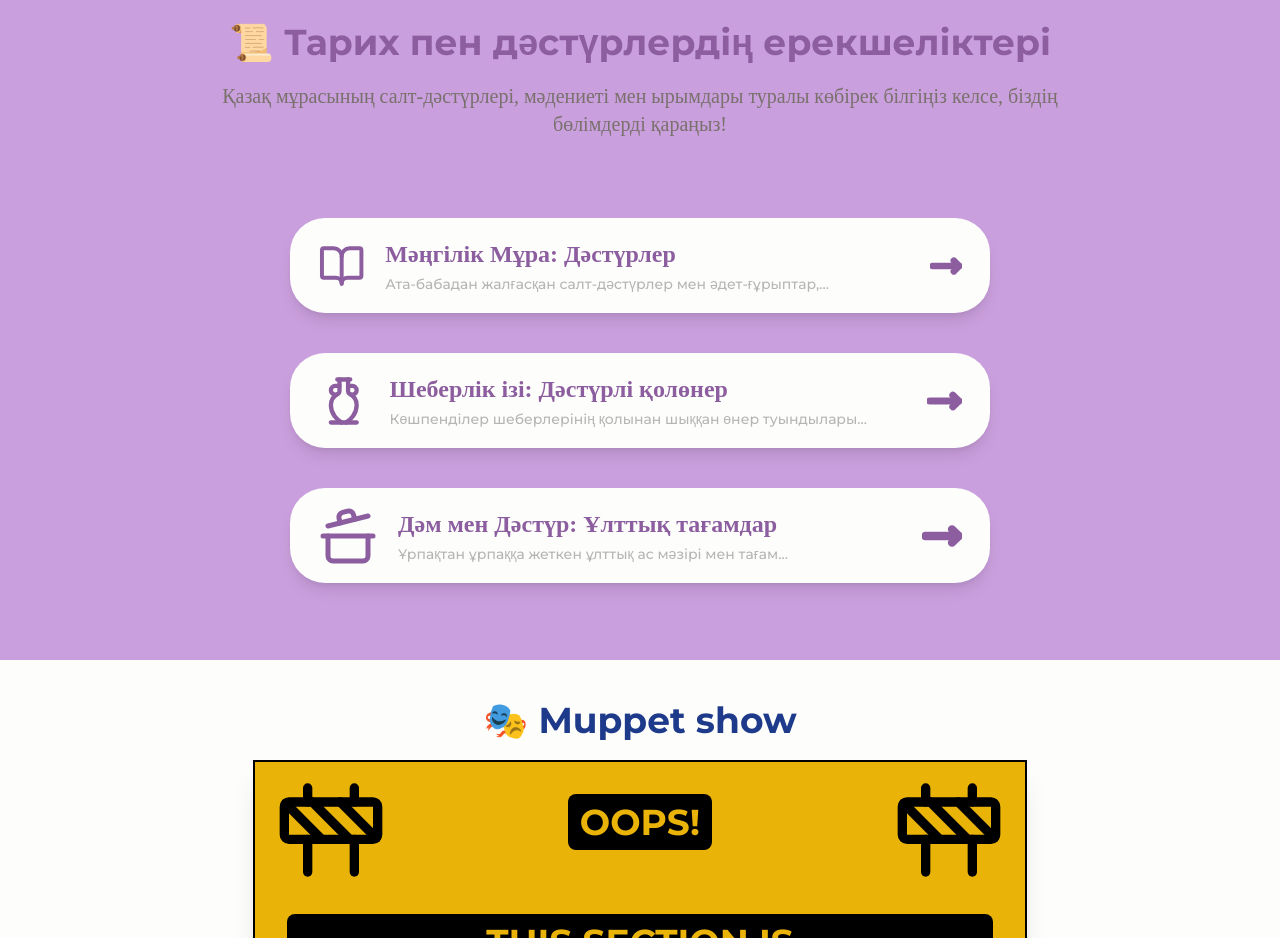
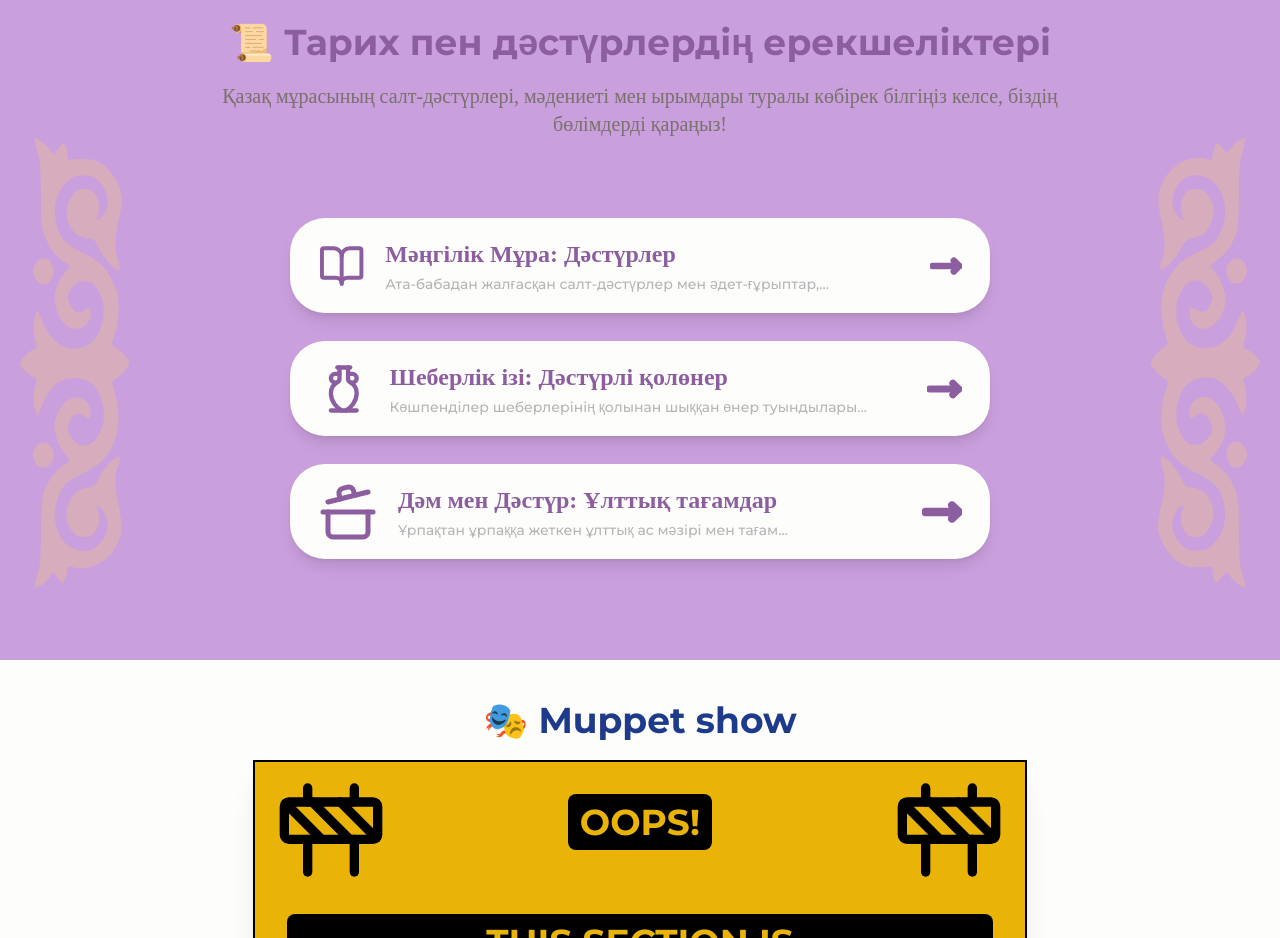
Before and after one commit to etok1/korkem-tamyr, a React (Vite) app: page / in a window 1280 px wide. Shown: the part 3520-4458 px from the top of the page. Built offline with nearby package versions, Linux system fonts and the light colour scheme; a web font is replaced by a local one.

Commit message:
changed bg for one component

```diff
--- a/src/pages/Home.tsx
+++ b/src/pages/Home.tsx
@@ -16,6 +16,7 @@
 import { useEffect, useState } from 'react';
 import MyModal from '../components/Modal';
 import ModalContentComp from '../components/ModalContentComp';
+import tradKzIcon from '../assets/svg/tradKzIcon.svg'
 
 const games = [
   {
@@ -41,7 +42,7 @@
 const history: historyType[] = [
   {
     icon: (
-<svg xmlns="http://www.w3.org/2000/svg" className='w-12 h-12 xs:w-10 xs:h-10 sm:w-14 sm:h-14 lg:w-[60px] lg:h-[60px]' viewBox="0 0 24 24" fill="none" stroke="#8C5E9F" strokeWidth="2" strokeLinecap="round" strokeLinejoin="round"><path d="M12 7v14"/><path d="M3 18a1 1 0 0 1-1-1V4a1 1 0 0 1 1-1h5a4 4 0 0 1 4 4 4 4 0 0 1 4-4h5a1 1 0 0 1 1 1v13a1 1 0 0 1-1 1h-6a3 3 0 0 0-3 3 3 3 0 0 0-3-3z"/></svg>
+<svg xmlns="http://www.w3.org/2000/svg" className='w-12 h-12  sm:w-14 sm:h-14 lg:w-[60px] lg:h-[60px]' viewBox="0 0 24 24" fill="none" stroke="#8C5E9F" strokeWidth="2" strokeLinecap="round" strokeLinejoin="round"><path d="M12 7v14"/><path d="M3 18a1 1 0 0 1-1-1V4a1 1 0 0 1 1-1h5a4 4 0 0 1 4 4 4 4 0 0 1 4-4h5a1 1 0 0 1 1 1v13a1 1 0 0 1-1 1h-6a3 3 0 0 0-3 3 3 3 0 0 0-3-3z"/></svg>
     ),
     heading: 'Мәңгілік Мұра: Дәстүрлер',
     text: 'Ата-бабадан жалғасқан салт-дәстүрлер мен әдет-ғұрыптар, ұрпаққа рухани байлық сыйлайды.',
@@ -49,14 +50,14 @@
   },
   {
     icon: (
-<svg xmlns="http://www.w3.org/2000/svg" className='w-12 h-12 xs:w-10 xs:h-10 sm:w-14 sm:h-14 lg:w-[60px] lg:h-[60px]'   viewBox="0 0 24 24" fill="none" stroke="#8C5E9F" stroke-width="2" stroke-linecap="round" stroke-linejoin="round"><path d="M10 2v5.632c0 .424-.272.795-.653.982A6 6 0 0 0 6 14c.006 4 3 7 5 8"/><path d="M10 5H8a2 2 0 0 0 0 4h.68"/><path d="M14 2v5.632c0 .424.272.795.652.982A6 6 0 0 1 18 14c0 4-3 7-5 8"/><path d="M14 5h2a2 2 0 0 1 0 4h-.68"/><path d="M18 22H6"/><path d="M9 2h6"/></svg>    ),
+<svg xmlns="http://www.w3.org/2000/svg" className='w-12 h-12 sm:w-14 sm:h-14 lg:w-[60px] lg:h-[60px]'   viewBox="0 0 24 24" fill="none" stroke="#8C5E9F" stroke-width="2" stroke-linecap="round" stroke-linejoin="round"><path d="M10 2v5.632c0 .424-.272.795-.653.982A6 6 0 0 0 6 14c.006 4 3 7 5 8"/><path d="M10 5H8a2 2 0 0 0 0 4h.68"/><path d="M14 2v5.632c0 .424.272.795.652.982A6 6 0 0 1 18 14c0 4-3 7-5 8"/><path d="M14 5h2a2 2 0 0 1 0 4h-.68"/><path d="M18 22H6"/><path d="M9 2h6"/></svg>    ),
     heading: 'Шеберлік ізі: Дәстүрлі қолөнер',
     text: 'Көшпенділер шеберлерінің қолынан шыққан өнер туындылары мен олардың тарихы',
     link: '/history/traditions'
   },
   {
     icon: (
-<svg xmlns="http://www.w3.org/2000/svg" className='w-12 h-12 xs:w-10 xs:h-10 sm:w-14 sm:h-14 lg:w-[60px] lg:h-[60px]' viewBox="0 0 24 24" fill="none" stroke="#8C5E9F" stroke-width="2" stroke-linecap="round" stroke-linejoin="round"><path d="M2 12h20"/><path d="M20 12v8a2 2 0 0 1-2 2H6a2 2 0 0 1-2-2v-8"/><path d="m4 8 16-4"/><path d="m8.86 6.78-.45-1.81a2 2 0 0 1 1.45-2.43l1.94-.48a2 2 0 0 1 2.43 1.46l.45 1.8"/></svg>    ),
+<svg xmlns="http://www.w3.org/2000/svg" className='w-12 h-12 sm:w-14 sm:h-14 lg:w-[60px] lg:h-[60px]' viewBox="0 0 24 24" fill="none" stroke="#8C5E9F" stroke-width="2" stroke-linecap="round" stroke-linejoin="round"><path d="M2 12h20"/><path d="M20 12v8a2 2 0 0 1-2 2H6a2 2 0 0 1-2-2v-8"/><path d="m4 8 16-4"/><path d="m8.86 6.78-.45-1.81a2 2 0 0 1 1.45-2.43l1.94-.48a2 2 0 0 1 2.43 1.46l.45 1.8"/></svg>    ),
     heading: 'Дәм мен Дәстүр: Ұлттық тағамдар',
     text: 'Ұрпақтан ұрпаққа жеткен ұлттық ас мәзірі мен тағам дайындау өнері.',
     link: '/history/food'
@@ -253,13 +254,28 @@
         <div className='z-[9999] flex flex-col items-center justify-center w-full px-3'>
           <h2 className='text-sm xs:text-base sm:text-2xl md:text-3xl lg:text-4xl font-bold text-purpleColor mt-5 md:mt-3' style={{ fontFamily: 'Montserrat, sans-serif'}}>📜 Тарих пен дәстүрлердің ерекшеліктері</h2>
           <p className='text-xs xs:text-sm sm:text-base md:w-[80%] lg:text-xl mt-3 lg:mt-5 font-medium leading-4 text-stone-500' >Қазақ мұрасының салт-дәстүрлері, мәдениеті мен ырымдары туралы көбірек білгіңіз келсе, біздің бөлімдерді қараңыз!</p>
-          <div className='flex items-center justify-between'>
 
-          </div>
-          <div className='w-full flex flex-col items-center justify-center gap-10 mt-10 lg:mt-20'>{history.map((h) => (
+          <div className='w-full flex flex-col items-center justify-center gap-7 mt-10 lg:mt-20'>{history.map((h) => (
              <HistoryRow icon={h.icon} heading={h.heading} text={h.text} link={h.link}/>
           ))}
+          {/* <div className='relative  flex items-center justify-between w-full'>
+
+          </div> */}
          </div>
+         <div className='absolute top-0 lg:top-32 left-0 lg:left-5 -z-10 opacity-25'>
+              <img
+                src={tradKzIcon}
+                alt="tradKzIcon"
+                className='w-full h-full object-contain'
+              />
+            </div>
+            <div className='absolute top-0 lg:top-32 right-0 lg:right-5 -z-10 opacity-25'>
+                <img
+                  src={tradKzIcon}
+                  alt="tradKzIcon"
+                  className='rotate-180'
+                />
+            </div>
         </div>
       </section>
       <section className="w-full h-[250px] md:h-[400px] flex flex-col items-center justify-start gap-5 mb-16" style={{ fontFamily: "Shantell Sans, cursive"}}>
--- a/src/utils/data.ts
+++ b/src/utils/data.ts
@@ -620,7 +620,7 @@
   },
   {
     name: "Muppet Show",
-    link: "/show",
+    link: "/",
   },
 ];
 
```
Also changed, not shown: src/assets/svg/tradKzIcon.svg (added).
